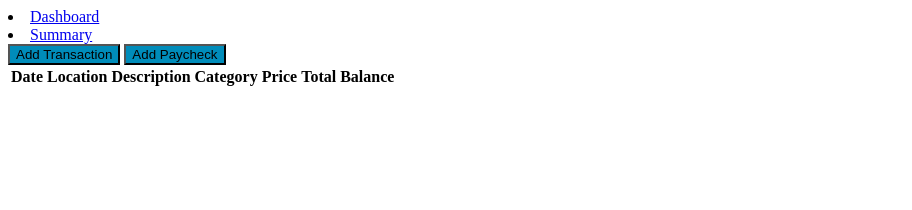
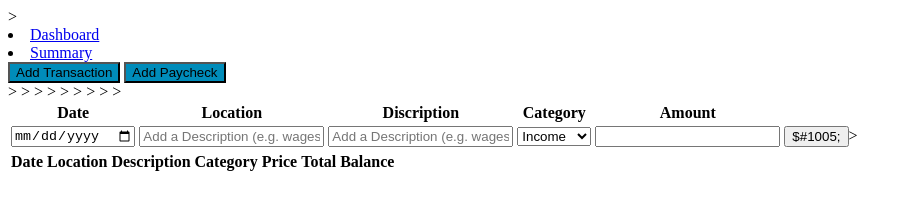
Before and after one commit to LillianHo5/WIC-Budget-Tracker, a plain HTML site: page html/transactions.html in a window 1280 px wide. Shown: the whole page, without its empty margins (0-912 px from the left). Drawn offline with Linux system fonts and the light colour scheme.

Commit message:
Demo Commit

```diff
--- a/html/transactions.html
+++ b/html/transactions.html
@@ -6,6 +6,7 @@
     <meta name="viewport" content="width=device-width, initial-scale=1.0">
 
     <link rel="stylesheet" href="../style.css" />
+    <script type = "module" src="js/main.js"></script> >
 
     <title>Transactions</title>
 </head>
@@ -20,6 +21,45 @@
         <button class="button1">Add Transaction</button>
         <button class="button2">Add Paycheck</button>
       </div>
+      <div id="app">
+        <table class="budget-tracker">
+          <thread>
+            <tr>
+              <th>Date</th>>
+              <th>Location</th>>
+              <th>Discription</th>>
+              <th>Category</th>>
+              <th>Amount</th>>
+              <th></th>>
+            </tr>>
+          </thread>
+          <tbody class = "entries">
+            <tr>
+              <td>
+                <input class = "input input-date" type = "date" >
+              </td>
+              <td>
+                <input class = "input input-location" type = "text" placeholder="Add a Description (e.g. wages, bills, ect.)" >
+              </td>
+              <td>
+                <input class = "input input-decription" type = "text" placeholder="Add a Description (e.g. wages, bills, ect.)" >
+              </td>
+              <td>
+                <select class="input input-type">
+                 <option value = "income"> Income </option>
+                 <option value = "expense"> Expense </option>
+                </select>
+              </td>
+              <td>
+                <input type="number" class = "input input-amount">
+              </td>
+              <td>
+                <button type="button" class = "delete-entry">$#1005;</button>>
+              </td>
+            </tr>>
+          </tbody>>
+        </table>
+       </div>
       <table>
         <tr>
           <th>Date</th>
```
